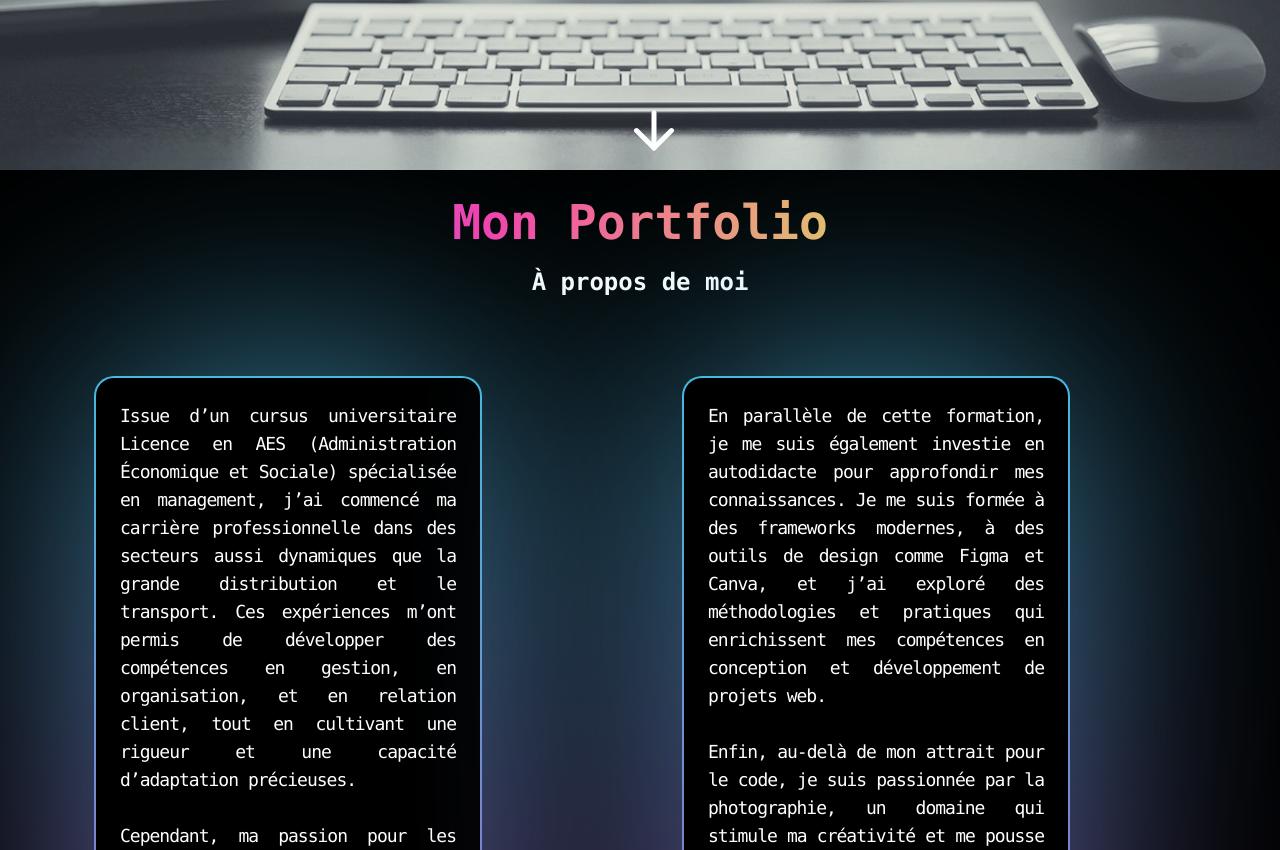
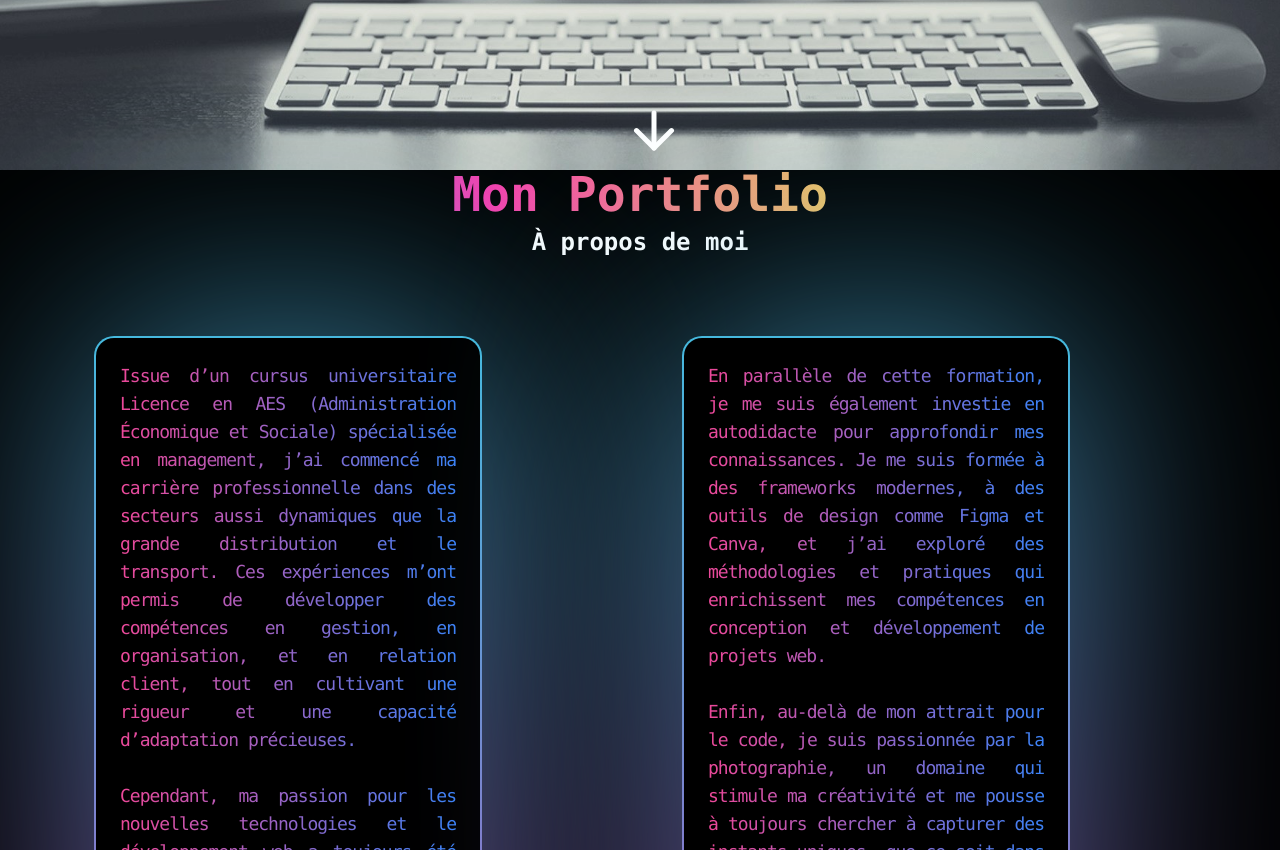
Before and after one commit to BakrimNadia/Portfolio-Nadia, a Next.js app: page / in a window 1280 px wide. Shown: the part 630-1480 px from the top of the page. Built offline with nearby package versions, Linux system fonts and the light colour scheme.

Commit message:
style: adjust color text and color button

```diff
--- a/src/app/Components/About.tsx
+++ b/src/app/Components/About.tsx
@@ -8,9 +8,9 @@ export default function About() {
   return (
     <div
       id="About"
-      className="relative flex flex-col items-center justify-center min-h-screen bg-center p-4 font-mono">
+      className="relative flex flex-col items-center justify-center min-h-screen bg-center font-mono">
       {/* Titre principal */}
-      <h1 className="text-5xl font-extrabold text-center relative inline-block p-3 mb-4 gradient-text">
+      <h1 className="text-5xl font-extrabold text-center relative inline-block mb-4 gradient-text">
           Mon Portfolio
       </h1>
       <h2 className="mb-10 text-2xl font-bold text-white animate-bounce text-rose-500">À propos de moi</h2>
@@ -23,7 +23,7 @@ export default function About() {
         >
             <NeonGradientCard className="max-w-sm items-center justify-center text-center transform transition-all duration-500 hover:scale-105">
               <span className="pointer-events-none z-10 h-full whitespace-pre-wrap bg-gradient-to-br from-[#ff2975] from-35% to-[#00FFF1] bg-clip-text text-center text-xl leading-none tracking-tighter dark:drop-shadow-[0_5px_5px_rgba(0,0,0,0.8)]">
-              <p className="text-lg font-mono font-medium text-justify">
+              <p className="text-lg font-mono bg-gradient-to-r from-pink-500 to-blue-500 bg-clip-text text-transparent font-medium text-justify">
                     Issue d’un cursus universitaire Licence en AES (Administration Économique et Sociale) spécialisée en management, j’ai commencé ma carrière professionnelle dans des secteurs aussi dynamiques que la grande distribution et le transport. Ces expériences m’ont permis de développer des compétences en gestion, en organisation, et en relation client, tout en cultivant une rigueur et une capacité d’adaptation précieuses.
                     <br />
                     <br />
@@ -43,7 +43,7 @@ export default function About() {
 
 <NeonGradientCard className="max-w-sm items-center justify-center text-center transform transition-all duration-500 hover:scale-105">
       <span className="pointer-events-none z-10 h-full whitespace-pre-wrap bg-gradient-to-br from-[#ff2975] from-35% to-[#00FFF1] bg-clip-text text-center text-xl leading-none tracking-tighter dark:drop-shadow-[0_5px_5px_rgba(0,0,0,0.8)]">
-      <p className="text-lg font-mono font-medium text-justify">
+      <p className="text-lg font-mono bg-gradient-to-r from-pink-500 to-blue-500 bg-clip-text text-transparent font-medium text-justify">
             En parallèle de cette formation, je me suis également investie en autodidacte pour approfondir mes connaissances. Je me suis formée à des frameworks modernes, à des outils de design comme Figma et Canva, et j’ai exploré des méthodologies et pratiques qui enrichissent mes compétences en conception et développement de projets web.
             <br />
             <br />
--- a/src/app/Components/Contact.tsx
+++ b/src/app/Components/Contact.tsx
@@ -172,7 +172,7 @@ export default function Contact() {
         <div className="mt-10">
           <button
             type="submit"
-            className="block w-full rounded-md bg-gradient-to-r from-blue-400 to-rose-400 px-3.5 py-2.5 text-center text-sm font-semibold text-white shadow-sm hover:bg-rose-200 focus-visible:outline focus-visible:outline-2 focus-visible:outline-offset-2 focus-visible:outline-rose-600"
+            className="block w-full rounded-xl bg-gradient-to-b from-rose-400 to-blue-500 tex-black px-3.5 py-2.5 text-center text-sm font-semibold text-white shadow-sm hover:bg-rose-200 focus-visible:outline focus-visible:outline-2 focus-visible:outline-offset-2 focus-visible:outline-rose-600"
           >
             Envoyer
           </button>
--- a/src/app/Components/MyFile.tsx
+++ b/src/app/Components/MyFile.tsx
@@ -4,7 +4,7 @@ export default function MyFile() {
     };
 
     return (
-      <button onClick={handleOpenPDF} className="p-2 mx-auto px-10 mt-10 bg-gradient-to-r from-blue-400 to-rose-400  text-white hover:text-gray-600 rounded">
+      <button onClick={handleOpenPDF} className="p-2 mx-auto px-10 mt-10 bg-gradient-to-b from-rose-400 to-blue-500 rounded-xl text-white hover:text-gray-600 rounded">
         Voir mon CV
       </button>
     );
--- a/src/app/Components/Projects.tsx
+++ b/src/app/Components/Projects.tsx
@@ -13,7 +13,7 @@ const callouts = [
     {
       name: 'Gazette des collègues',
       description: 'Projet Full Stack réalisé seule - technologies utilisées : Front-end : React.js Next.js - Tailwind Next Ui - Back-end : Node.js Express.js - Base de données : PostgreSQL - Déploiement : Vercel',
-      imageSrc: '/images/gazette.png',
+      imageSrc: '/images/gazette1.png',
       imageAlt: 'Site full stack gazette d entreprise.',
       href: 'https://gazette-des-collegues.vercel.app/',
     },
@@ -76,13 +76,13 @@ const callouts = [
                   <p className="mb-10 text-base font-semibold text-gray-100">{callout.description}</p>
                   <button>
                     <a href={callout.href}
-                    className="px-2 pt-3 mt-3 mx-2 mb-3 item-center bg-rose-400 rounded-xl hover:bg-white hover:text-gray-600 font-bold py-2 px-4 rounded-lg">
+                    className="px-2 pt-3 mt-3 mx-2 mb-3 item-center bg-gradient-to-b from-rose-400 to-blue-500 rounded-xl text-black hover:bg-white hover:text-gray-100 font-bold py-2 px-4 rounded-lg">
                       Voir le site
                     </a>
                   </button>
                   <button>
                     <a href={callout.href}
-                     className="px-2 pt-3 mt-3 mx-2 mb-3 bg-rose-400 rounded-xl hover:bg-white hover:text-gray-600 font-bold py-2 px-4 rounded-lg">
+                     className="px-2 pt-3 mt-3 mx-2 mb-3 bg-gradient-to-b from-rose-400 to-blue-500 rounded-xl text-black hover:bg-white hover:text-gray-100 font-bold py-2 px-4 rounded-lg">
                       github
                     </a>
                   </button>
```
Also changed, not shown: public/images/gazette1.png (added).
